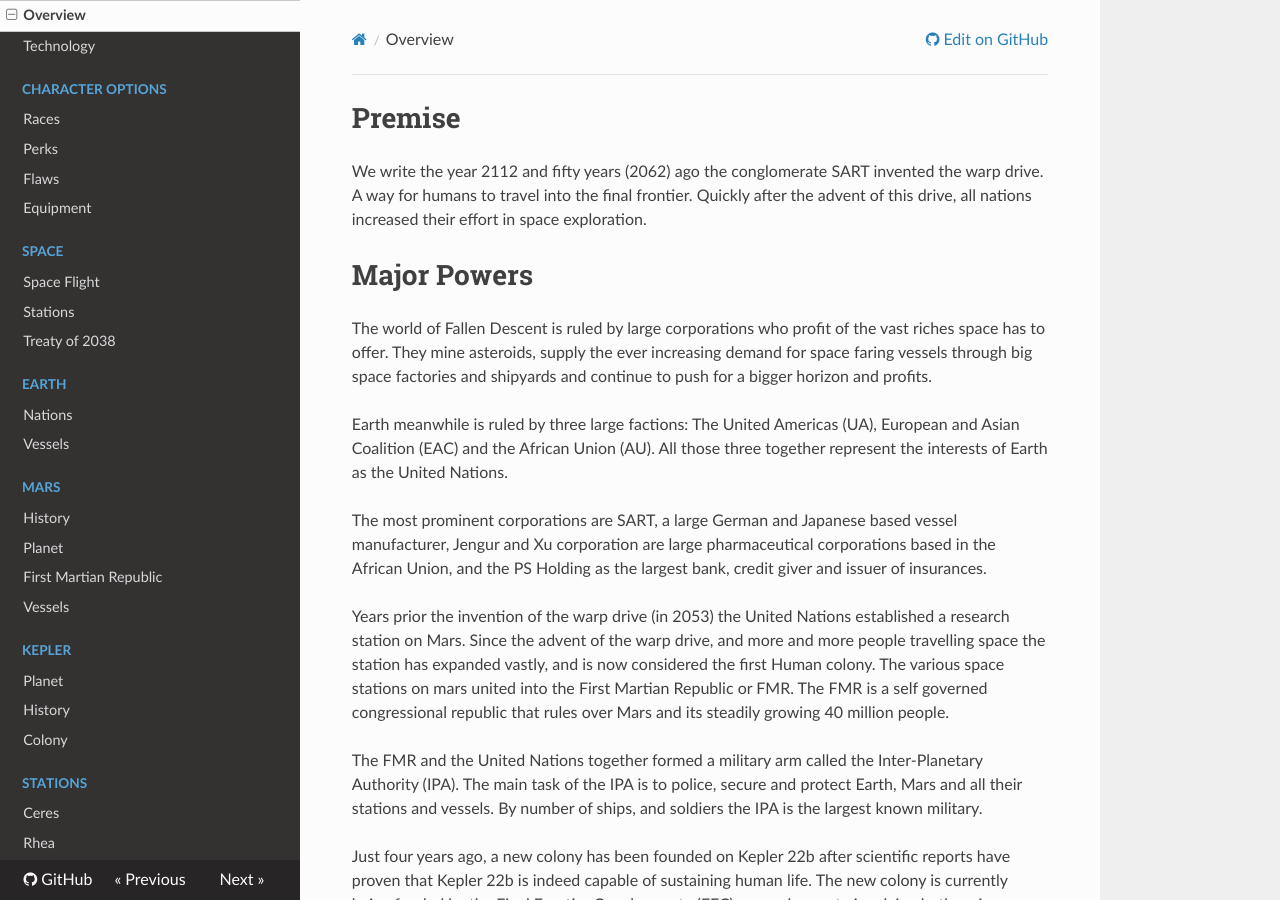
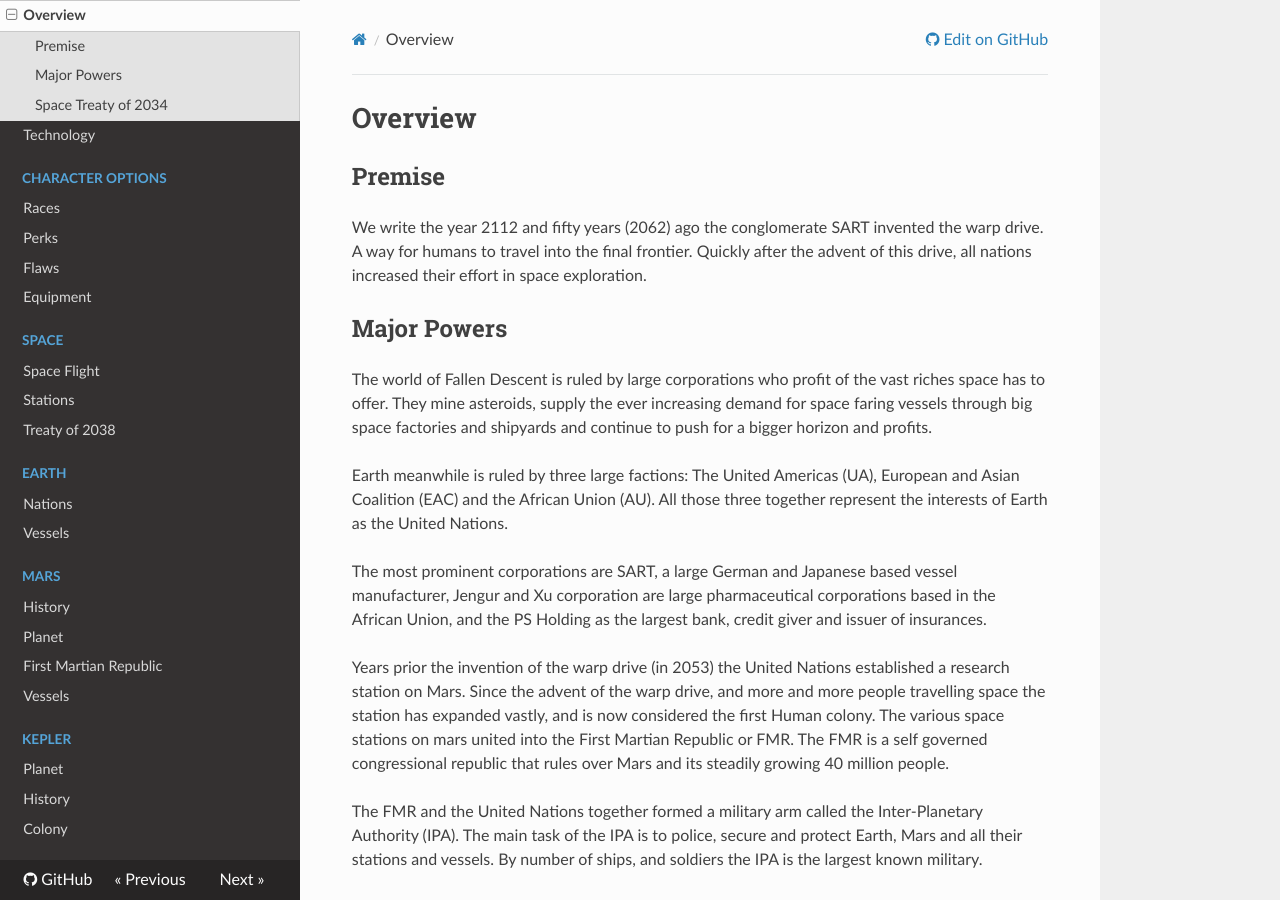
Before and after one commit to ehrpg/lastdescent, an MkDocs documentation site: the page built from docs/overview.md, in a window 1280 px wide and 900 px high. Built offline with MkDocs 1.6.1, drawn with Linux system fonts in a browser that asks for light colours; nearby versions of some CDN libraries; old or Windows-style settings are respelled for this version of MkDocs.

Commit message:
Fixed headings

```diff
--- a/docs/overview.md
+++ b/docs/overview.md
@@ -1,11 +1,13 @@
-# Premise
+# Overview
+
+## Premise
 
 We write the year 2112 and fifty years (2062) ago the conglomerate SART
 invented the warp drive. A way for humans to travel into the final
 frontier. Quickly after the advent of this drive, all nations increased their
 effort in space exploration.
 
-# Major Powers
+## Major Powers
 
 The world of Fallen Descent is ruled by large corporations who profit of the
 vast riches space has to offer. They mine asteroids, supply the ever increasing
@@ -40,7 +42,7 @@
 the FMR and the United Nations. The new colony currently houses 32000
 people in total.
 
-# Space Treaty of 2034
+## Space Treaty of 2034
 
 The Space Treaty of 2034 regulates the construction, maintenance of space
 stations; provides and handles rules for citizen ship rights for space born
```
